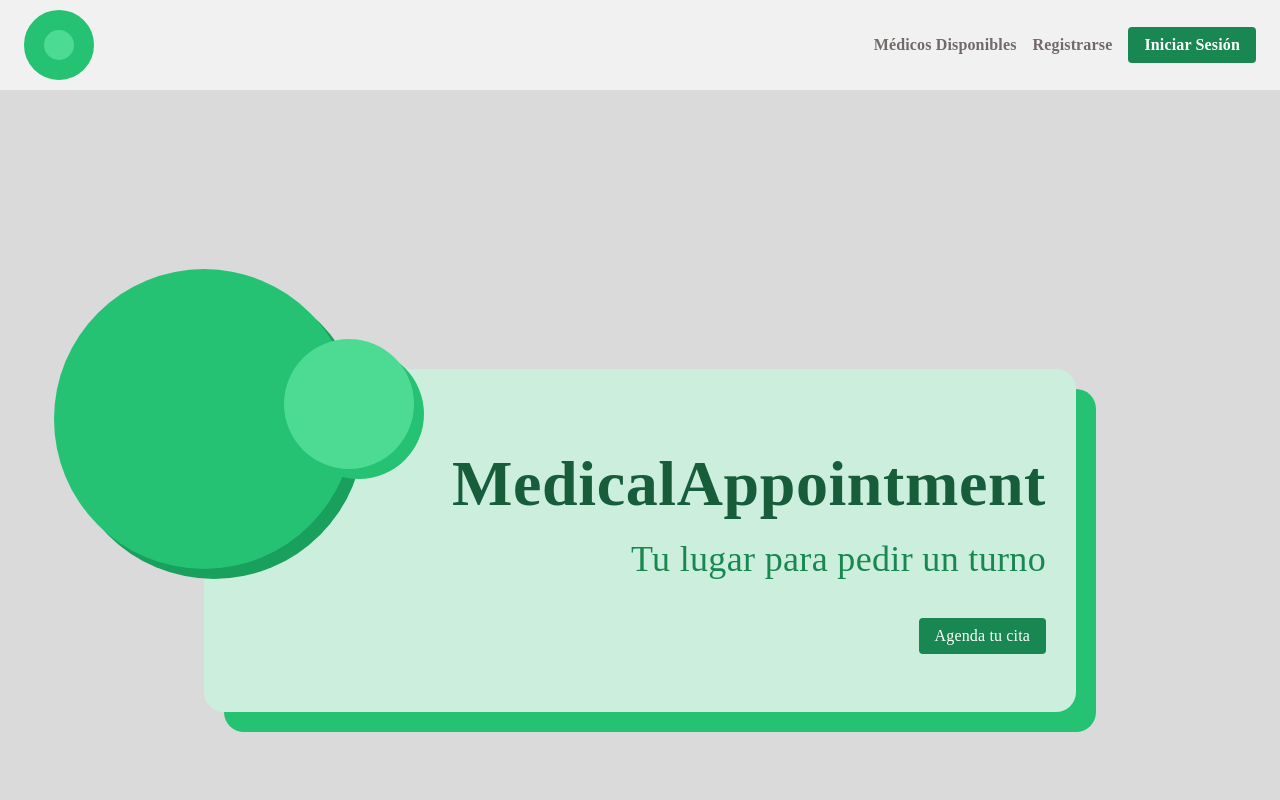
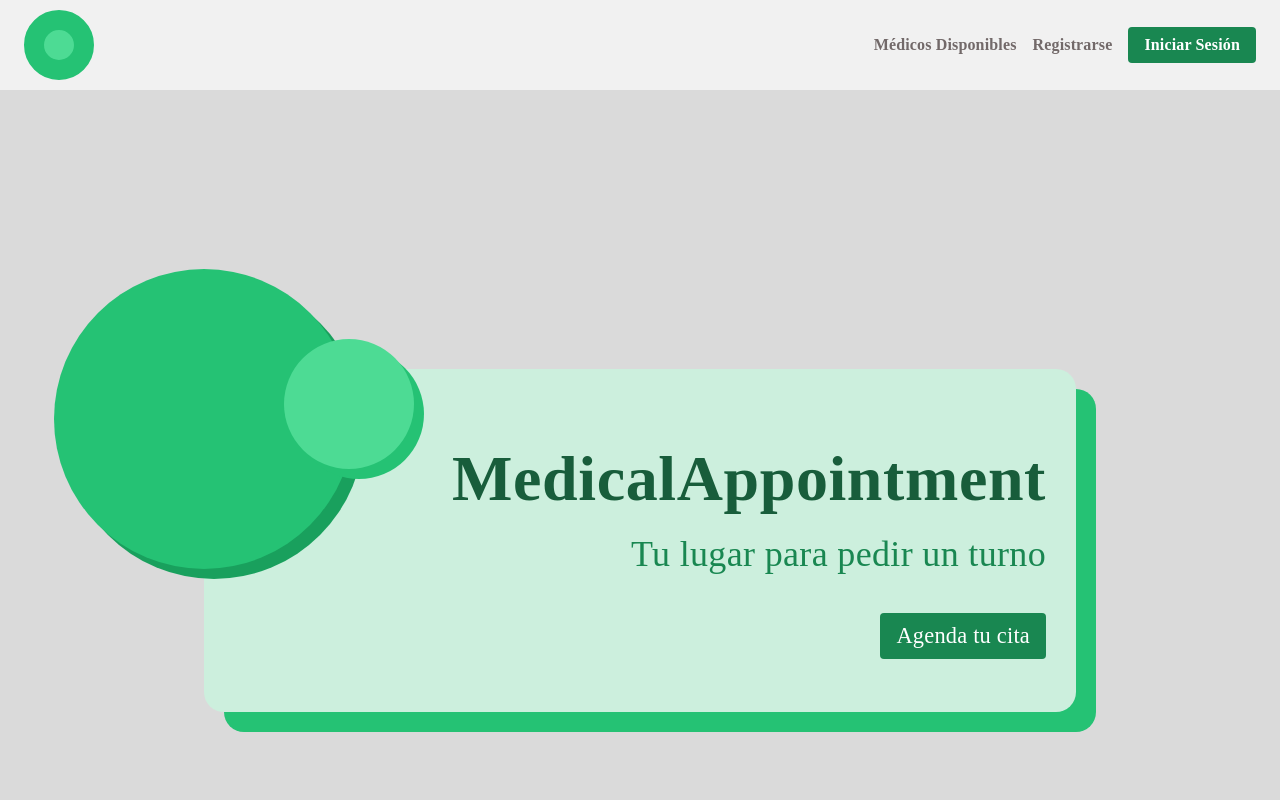
Before and after one commit to fr4ncisx/medicalappointment-nocountry, a React (Vite) app in the folder frontend/: page / in a window 1280 px wide. Shown: the top 800 px of the page. Built offline with nearby package versions, Linux system fonts and the light colour scheme; a web font is replaced by a local one.

Commit message:
feat: se añadio el componente LoginButton en el navbar

```diff
--- /dev/null
+++ b/frontend/src/components/sections/Welcome/MainBox/LoginButton.tsx
@@ -0,0 +1,21 @@
+import { Typography } from "@mui/material";
+import { useModalStore } from "@store/modal.store";
+import { CustomButton } from "@ui/CustomButton/CustomButton";
+
+export const LoginButton = () => {
+    const setModalData = useModalStore((state) => state.setModalData);
+    const handleOpenModal = () => {
+        setModalData({
+            showModal: true,
+            title: "¿Querés agendar una cita?",
+            operation: "menu"
+        });
+    }
+    return (
+        <CustomButton onClick={handleOpenModal}>
+            <Typography fontFamily="Inria Sans Bold" textTransform="none" fontSize={"1.4rem"}>
+                Agenda tu cita
+            </Typography>
+        </CustomButton>
+    );
+}
--- a/frontend/src/components/sections/Welcome/MainBox/MainBox.tsx
+++ b/frontend/src/components/sections/Welcome/MainBox/MainBox.tsx
@@ -1,17 +1,8 @@
 import { Box, Typography } from "@mui/material";
-import { CustomButton } from "@ui/CustomButton/CustomButton";
-import { useModalStore } from "@store/modal.store";
+import { LoginButton } from "./LoginButton";
 import { MainBoxStyles } from "./MainBoxStyles";
 
 export const MainBox = () => {
-    const setModalData = useModalStore((state) => state.setModalData);
-    const handleOpenModal = () => {
-        setModalData({
-            showModal: true,
-            title: "¿Querés agendar una cita?",
-            operation: "menu"
-        });
-    }
     return (
         <Box sx={MainBoxStyles.mainBox}>
             <Box sx={MainBoxStyles.welcomeBox}>
@@ -25,9 +16,7 @@ export const MainBox = () => {
                         Tu lugar para pedir un turno
                     </Typography>
                 </Box>
-                <CustomButton onClick={handleOpenModal}>
-                    <Typography fontFamily="Inria Sans Bold" textTransform="none">Agenda tu cita</Typography>
-                </CustomButton>
+                <LoginButton />
             </Box>
         </Box>
     );
```
